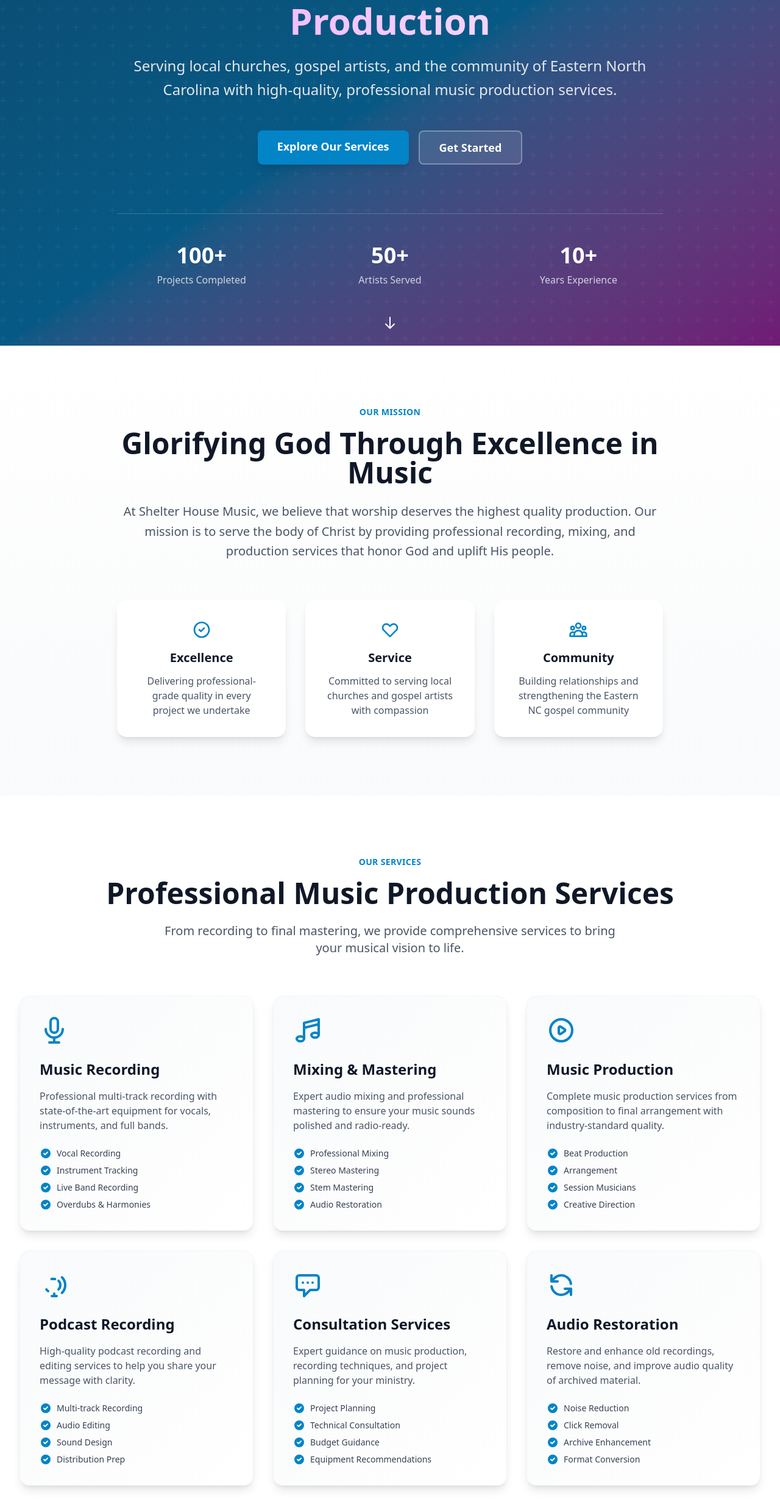
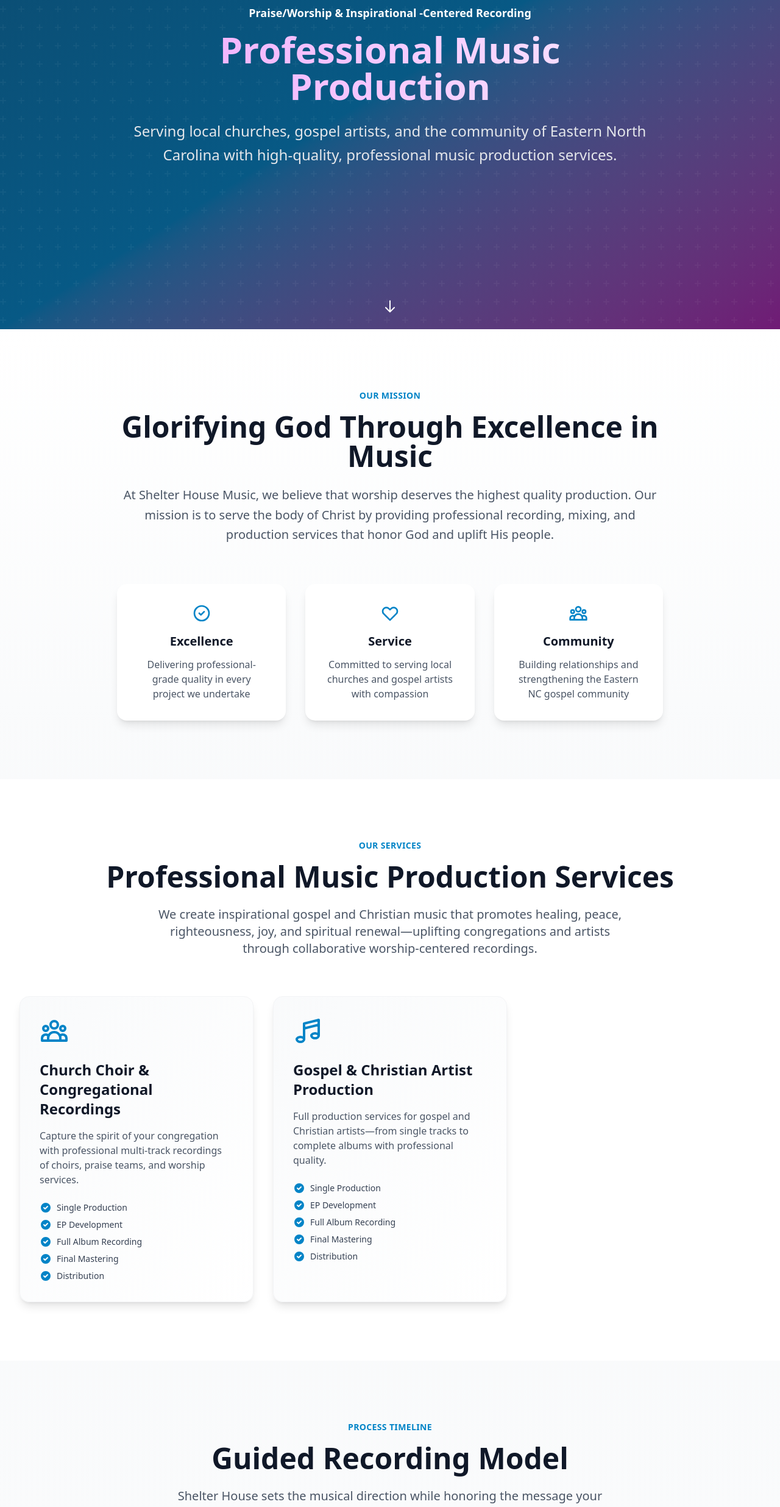
Before and after one commit to Panthers217/Shelter-House-Music-Landing-Page, a React (Vite) app in the folder shm-landing/: page / in a window 1280 px wide. Shown: the part 260-2732 px from the top of the page at 61% size. Built offline with nearby package versions, Linux system fonts and the light colour scheme.

Commit message:
feat: add project overview and update components with new content and structure

```diff
--- a/shm-landing/src/App.jsx
+++ b/shm-landing/src/App.jsx
@@ -20,9 +20,9 @@
         <Services />
         <Process />
         <FeaturedWork />
-        <DonationModel />
-        <Testimonials />
-        <Resources />
+        {/* <DonationModel /> */}
+        {/* <Testimonials />
+        <Resources /> */}
         <Contact />
       </main>
       <Footer />
--- a/shm-landing/src/components/Contact.jsx
+++ b/shm-landing/src/components/Contact.jsx
@@ -35,8 +35,8 @@
         </svg>
       ),
       title: "Phone",
-      content: "(252) 555-0123",
-      link: "tel:+12525550123"
+      content: "(252) 364-,8303"
+      // link: "tel:+12525550123"
     },
     {
       icon: (
@@ -56,19 +56,19 @@
         </svg>
       ),
       title: "Location",
-      content: "Greenville, NC 27858",
+      content: "Jacksonville, NC 28540",
       link: null
     },
-    {
-      icon: (
-        <svg className="w-6 h-6" fill="none" viewBox="0 0 24 24" stroke="currentColor">
-          <path strokeLinecap="round" strokeLinejoin="round" strokeWidth={2} d="M12 8v4l3 3m6-3a9 9 0 11-18 0 9 9 0 0118 0z" />
-        </svg>
-      ),
-      title: "Hours",
-      content: "Mon-Fri: 9AM-6PM",
-      link: null
-    }
+    // {
+    //    icon: (
+    //      <svg className="w-6 h-6" fill="none" viewBox="0 0 24 24" stroke="currentColor">
+    //        <path strokeLinecap="round" strokeLinejoin="round" strokeWidth={2} d="M12 8v4l3 3m6-3a9 9 0 11-18 0 9 9 0 0118 0z" />
+    //      </svg>
+    //    ),
+    //   title: "Hours",
+    //   content: "Mon-Fri: 9AM-6PM",
+    //   link: null
+    // }
   ];
 
   return (
@@ -91,14 +91,14 @@
         </p>
       </motion.div>
 
-      <div className="grid lg:grid-cols-2 gap-12 max-w-6xl mx-auto">
+      <div className="max-w-4xl mx-auto">
         {/* Contact Form */}
         <motion.div
           initial={{ opacity: 0, x: -40 }}
           animate={isInView ? { opacity: 1, x: 0 } : {}}
           transition={{ duration: 0.6, delay: 0.2 }}
         >
-          <form onSubmit={handleSubmit} className="bg-white p-8 rounded-2xl shadow-lg">
+          {/* <form onSubmit={handleSubmit} className="bg-white p-8 rounded-2xl shadow-lg">
             <div className="space-y-6">
               <div>
                 <label htmlFor="name" className="block text-sm font-semibold text-gray-700 mb-2">
@@ -189,13 +189,13 @@
                 Send Message
               </button>
             </div>
-          </form>
+          </form> */}
         </motion.div>
 
         {/* Contact Information */}
         <motion.div
-          initial={{ opacity: 0, x: 40 }}
-          animate={isInView ? { opacity: 1, x: 0 } : {}}
+          initial={{ opacity: 0, y: 40 }}
+          animate={isInView ? { opacity: 1, y: 0 } : {}}
           transition={{ duration: 0.6, delay: 0.4 }}
           className="space-y-8"
         >
@@ -237,7 +237,7 @@
           </div>
 
           {/* Social Media */}
-          <motion.div
+          {/* <motion.div
             initial={{ opacity: 0, y: 20 }}
             animate={isInView ? { opacity: 1, y: 0 } : {}}
             transition={{ duration: 0.6, delay: 0.9 }}
@@ -263,7 +263,7 @@
                 </a>
               ))}
             </div>
-          </motion.div>
+          </motion.div> */}
         </motion.div>
       </div>
     </section>
--- a/shm-landing/src/components/FeaturedWork.jsx
+++ b/shm-landing/src/components/FeaturedWork.jsx
@@ -85,7 +85,7 @@
       </motion.div>
 
       {/* Category Filter */}
-      <motion.div
+      {/* <motion.div
         initial={{ opacity: 0, y: 20 }}
         animate={isInView ? { opacity: 1, y: 0 } : {}}
         transition={{ duration: 0.6, delay: 0.2 }}
@@ -104,7 +104,7 @@
             {category}
           </button>
         ))}
-      </motion.div>
+      </motion.div> */}
 
       {/* Projects Grid */}
       <div className="grid md:grid-cols-2 lg:grid-cols-3 gap-8">
@@ -138,7 +138,7 @@
         ))}
       </div>
 
-      <motion.div
+      {/* <motion.div
         initial={{ opacity: 0, y: 20 }}
         animate={isInView ? { opacity: 1, y: 0 } : {}}
         transition={{ duration: 0.6, delay: 0.8 }}
@@ -148,7 +148,7 @@
         <a href="#contact" className="btn-primary text-lg">
           Start Your Project
         </a>
-      </motion.div>
+      </motion.div> */}
     </section>
   );
 };
--- a/shm-landing/src/components/Hero.jsx
+++ b/shm-landing/src/components/Hero.jsx
@@ -31,7 +31,9 @@
             transition={{ duration: 0.6, delay: 0.2 }}
             className="heading-1 text-white mb-6"
           >
-            Elevating Worship Through
+            <h1 className="mb-4 text-lg">
+           Praise/Worship & Inspirational -Centered Recording
+            </h1>
             <span className="block text-transparent bg-clip-text bg-gradient-to-r from-accent-300 to-accent-100">
               Professional Music Production
             </span>
@@ -48,41 +50,7 @@
             with high-quality, professional music production services.
           </motion.p>
 
-          {/* CTA Buttons */}
-          <motion.div
-            initial={{ opacity: 0, y: 20 }}
-            animate={{ opacity: 1, y: 0 }}
-            transition={{ duration: 0.6, delay: 0.6 }}
-            className="flex flex-col sm:flex-row gap-4 justify-center"
-          >
-            <a href="#services" className="btn-primary text-lg">
-              Explore Our Services
-            </a>
-            <a href="#contact" className="bg-white/10 backdrop-blur-sm hover:bg-white/20 text-white font-semibold py-3 px-8 rounded-lg border-2 border-white/30 transition-all duration-300 transform hover:-translate-y-0.5 text-lg">
-              Get Started
-            </a>
-          </motion.div>
 
-          {/* Stats */}
-          <motion.div
-            initial={{ opacity: 0, y: 40 }}
-            animate={{ opacity: 1, y: 0 }}
-            transition={{ duration: 0.8, delay: 0.8 }}
-            className="grid grid-cols-3 gap-8 mt-20 pt-12 border-t border-white/20"
-          >
-            <div>
-              <div className="text-4xl font-bold text-white mb-2">100+</div>
-              <div className="text-gray-300">Projects Completed</div>
-            </div>
-            <div>
-              <div className="text-4xl font-bold text-white mb-2">50+</div>
-              <div className="text-gray-300">Artists Served</div>
-            </div>
-            <div>
-              <div className="text-4xl font-bold text-white mb-2">10+</div>
-              <div className="text-gray-300">Years Experience</div>
-            </div>
-          </motion.div>
         </div>
       </div>
 
--- a/shm-landing/src/components/Process.jsx
+++ b/shm-landing/src/components/Process.jsx
@@ -9,28 +9,29 @@
   const steps = [
     {
       number: "01",
-      title: "Initial Consultation",
-      description: "We start with a conversation to understand your vision, goals, and specific needs for your project.",
+      title: "Vision Alignment",
+      description: "We introduce the Shelter House Music sound and creative vision, then align it with your message, purpose, and musical direction—whether you're an artist or a church.",
       icon: (
         <svg className="w-8 h-8" fill="none" viewBox="0 0 24 24" stroke="currentColor">
-          <path strokeLinecap="round" strokeLinejoin="round" strokeWidth={2} d="M8 12h.01M12 12h.01M16 12h.01M21 12c0 4.418-4.03 8-9 8a9.863 9.863 0 01-4.255-.949L3 20l1.395-3.72C3.512 15.042 3 13.574 3 12c0-4.418 4.03-8 9-8s9 3.582 9 8z" />
+          <path strokeLinecap="round" strokeLinejoin="round" strokeWidth={2} d="M15 12a3 3 0 11-6 0 3 3 0 016 0z" />
+          <path strokeLinecap="round" strokeLinejoin="round" strokeWidth={2} d="M2.458 12C3.732 7.943 7.523 5 12 5c4.478 0 8.268 2.943 9.542 7-1.274 4.057-5.064 7-9.542 7-4.477 0-8.268-2.943-9.542-7z" />
         </svg>
       )
     },
     {
       number: "02",
-      title: "Planning & Preparation",
-      description: "Together we create a detailed plan, timeline, and prepare all necessary materials and arrangements.",
+      title: "Arrangement & Musical Direction",
+      description: "Shelter House shapes the music, arrangements, and vocal flow using our established style, crafted to support expressive vocals, choirs, and worship-driven performances.",
       icon: (
         <svg className="w-8 h-8" fill="none" viewBox="0 0 24 24" stroke="currentColor">
-          <path strokeLinecap="round" strokeLinejoin="round" strokeWidth={2} d="M9 5H7a2 2 0 00-2 2v12a2 2 0 002 2h10a2 2 0 002-2V7a2 2 0 00-2-2h-2M9 5a2 2 0 002 2h2a2 2 0 002-2M9 5a2 2 0 012-2h2a2 2 0 012 2m-3 7h3m-3 4h3m-6-4h.01M9 16h.01" />
+          <path strokeLinecap="round" strokeLinejoin="round" strokeWidth={2} d="M9 19V6l12-3v13M9 19c0 1.105-1.343 2-3 2s-3-.895-3-2 1.343-2 3-2 3 .895 3 2zm12-3c0 1.105-1.343 2-3 2s-3-.895-3-2 1.343-2 3-2 3 .895 3 2zM9 10l12-3" />
         </svg>
       )
     },
     {
       number: "03",
-      title: "Recording Session",
-      description: "Professional recording in our studio with experienced engineers capturing the best possible sound.",
+      title: "Guided Recording Sessions",
+      description: "We lead calm, focused recording sessions with clear direction and structure, creating an environment that captures authentic performances with confidence and clarity.",
       icon: (
         <svg className="w-8 h-8" fill="none" viewBox="0 0 24 24" stroke="currentColor">
           <path strokeLinecap="round" strokeLinejoin="round" strokeWidth={2} d="M19 11a7 7 0 01-7 7m0 0a7 7 0 01-7-7m7 7v4m0 0H8m4 0h4m-4-8a3 3 0 01-3-3V5a3 3 0 116 0v6a3 3 0 01-3 3z" />
@@ -39,8 +40,8 @@
     },
     {
       number: "04",
-      title: "Mixing & Production",
-      description: "Our team expertly mixes your tracks, balancing levels, applying effects, and creating the perfect sound.",
+      title: "Professional Production",
+      description: "All editing, mixing, and mastering are completed to a consistent Shelter House standard, delivering warmth, balance, and professional polish across every project.",
       icon: (
         <svg className="w-8 h-8" fill="none" viewBox="0 0 24 24" stroke="currentColor">
           <path strokeLinecap="round" strokeLinejoin="round" strokeWidth={2} d="M12 6V4m0 2a2 2 0 100 4m0-4a2 2 0 110 4m-6 8a2 2 0 100-4m0 4a2 2 0 110-4m0 4v2m0-6V4m6 6v10m6-2a2 2 0 100-4m0 4a2 2 0 110-4m0 4v2m0-6V4" />
@@ -49,21 +50,11 @@
     },
     {
       number: "05",
-      title: "Review & Revisions",
-      description: "You review the mix and we make any necessary adjustments to ensure it meets your expectations.",
+      title: "Release & Impact",
+      description: "Final recordings are prepared for release, with donation-based distribution to help extend reach, support ministry goals, or grow an artist's audience.",
       icon: (
         <svg className="w-8 h-8" fill="none" viewBox="0 0 24 24" stroke="currentColor">
-          <path strokeLinecap="round" strokeLinejoin="round" strokeWidth={2} d="M9 12l2 2 4-4m6 2a9 9 0 11-18 0 9 9 0 0118 0z" />
-        </svg>
-      )
-    },
-    {
-      number: "06",
-      title: "Final Mastering & Delivery",
-      description: "Professional mastering followed by delivery of your final tracks in your preferred format.",
-      icon: (
-        <svg className="w-8 h-8" fill="none" viewBox="0 0 24 24" stroke="currentColor">
-          <path strokeLinecap="round" strokeLinejoin="round" strokeWidth={2} d="M5 3v4M3 5h4M6 17v4m-2-2h4m5-16l2.286 6.857L21 12l-5.714 2.143L13 21l-2.286-6.857L5 12l5.714-2.143L13 3z" />
+          <path strokeLinecap="round" strokeLinejoin="round" strokeWidth={2} d="M21 12a9 9 0 01-9 9m9-9a9 9 0 00-9-9m9 9H3m9 9a9 9 0 01-9-9m9 9c1.657 0 3-4.03 3-9s-1.343-9-3-9m0 18c-1.657 0-3-4.03-3-9s1.343-9 3-9m-9 9a9 9 0 019-9" />
         </svg>
       )
     }
@@ -79,13 +70,13 @@
         className="text-center mb-16"
       >
         <span className="text-primary-600 font-semibold text-sm uppercase tracking-wide">
-          Our Process
+          Process Timeline
         </span>
         <h2 className="heading-2 mt-4 mb-6 text-gray-900">
-          From Vision to Reality
+          Guided Recording Model
         </h2>
         <p className="text-xl text-gray-600 max-w-3xl mx-auto">
-          Our streamlined process ensures that your project is handled with care and professionalism at every step.
+          Shelter House sets the musical direction while honoring the message your ministry wants to communicate.
         </p>
       </motion.div>
 
@@ -134,20 +125,7 @@
         </div>
       </div>
 
-      <motion.div
-        initial={{ opacity: 0, y: 20 }}
-        animate={isInView ? { opacity: 1, y: 0 } : {}}
-        transition={{ duration: 0.6, delay: 1 }}
-        className="text-center mt-16 bg-primary-50 p-8 rounded-2xl"
-      >
-        <h3 className="text-2xl font-bold text-gray-900 mb-4">Ready to Get Started?</h3>
-        <p className="text-gray-600 mb-6 max-w-2xl mx-auto">
-          Let's discuss your project and create something amazing together. Reach out for a free consultation.
-        </p>
-        <a href="#contact" className="btn-primary text-lg">
-          Schedule a Consultation
-        </a>
-      </motion.div>
+
     </section>
   );
 };
--- a/shm-landing/src/components/Services.jsx
+++ b/shm-landing/src/components/Services.jsx
@@ -8,66 +8,55 @@
 
   const services = [
     {
-      title: "Music Recording",
-      description: "Professional multi-track recording with state-of-the-art equipment for vocals, instruments, and full bands.",
+      title: "Church Choir & Congregational Recordings",
+      description: "Capture the spirit of your congregation with professional multi-track recordings of choirs, praise teams, and worship services.",
       icon: (
         <svg className="w-12 h-12" fill="none" viewBox="0 0 24 24" stroke="currentColor">
-          <path strokeLinecap="round" strokeLinejoin="round" strokeWidth={2} d="M19 11a7 7 0 01-7 7m0 0a7 7 0 01-7-7m7 7v4m0 0H8m4 0h4m-4-8a3 3 0 01-3-3V5a3 3 0 116 0v6a3 3 0 01-3 3z" />
+          <path strokeLinecap="round" strokeLinejoin="round" strokeWidth={2} d="M17 20h5v-2a3 3 0 00-5.356-1.857M17 20H7m10 0v-2c0-.656-.126-1.283-.356-1.857M7 20H2v-2a3 3 0 015.356-1.857M7 20v-2c0-.656.126-1.283.356-1.857m0 0a5.002 5.002 0 019.288 0M15 7a3 3 0 11-6 0 3 3 0 016 0zm6 3a2 2 0 11-4 0 2 2 0 014 0zM7 10a2 2 0 11-4 0 2 2 0 014 0z" />
         </svg>
       ),
-      features: ["Vocal Recording", "Instrument Tracking", "Live Band Recording", "Overdubs & Harmonies"]
+      features: ["Single Production", "EP Development", "Full Album Recording", "Final Mastering", "Distribution"]
     },
     {
-      title: "Mixing & Mastering",
-      description: "Expert audio mixing and professional mastering to ensure your music sounds polished and radio-ready.",
+      title: "Gospel & Christian Artist Production",
+      description: "Full production services for gospel and Christian artists—from single tracks to complete albums with professional quality.",
       icon: (
         <svg className="w-12 h-12" fill="none" viewBox="0 0 24 24" stroke="currentColor">
           <path strokeLinecap="round" strokeLinejoin="round" strokeWidth={2} d="M9 19V6l12-3v13M9 19c0 1.105-1.343 2-3 2s-3-.895-3-2 1.343-2 3-2 3 .895 3 2zm12-3c0 1.105-1.343 2-3 2s-3-.895-3-2 1.343-2 3-2 3 .895 3 2zM9 10l12-3" />
         </svg>
       ),
-      features: ["Professional Mixing", "Stereo Mastering", "Stem Mastering", "Audio Restoration"]
+      features: ["Single Production", "EP Development", "Full Album Recording", "Final Mastering", "Distribution"]
     },
-    {
-      title: "Music Production",
-      description: "Complete music production services from composition to final arrangement with industry-standard quality.",
-      icon: (
-        <svg className="w-12 h-12" fill="none" viewBox="0 0 24 24" stroke="currentColor">
-          <path strokeLinecap="round" strokeLinejoin="round" strokeWidth={2} d="M14.752 11.168l-3.197-2.132A1 1 0 0010 9.87v4.263a1 1 0 001.555.832l3.197-2.132a1 1 0 000-1.664z" />
-          <path strokeLinecap="round" strokeLinejoin="round" strokeWidth={2} d="M21 12a9 9 0 11-18 0 9 9 0 0118 0z" />
-        </svg>
-      ),
-      features: ["Beat Production", "Arrangement", "Session Musicians", "Creative Direction"]
-    },
-    {
-      title: "Podcast Recording",
-      description: "High-quality podcast recording and editing services to help you share your message with clarity.",
-      icon: (
-        <svg className="w-12 h-12" fill="none" viewBox="0 0 24 24" stroke="currentColor">
-          <path strokeLinecap="round" strokeLinejoin="round" strokeWidth={2} d="M15.536 8.464a5 5 0 010 7.072m2.828-9.9a9 9 0 010 12.728M5.586 15.536a5 5 0 001.414 1.414m2.828-9.9a9 9 0 012.828 0M12 19v2m0 0h-2m2 0h2" />
-        </svg>
-      ),
-      features: ["Multi-track Recording", "Audio Editing", "Sound Design", "Distribution Prep"]
-    },
-    {
-      title: "Consultation Services",
-      description: "Expert guidance on music production, recording techniques, and project planning for your ministry.",
-      icon: (
-        <svg className="w-12 h-12" fill="none" viewBox="0 0 24 24" stroke="currentColor">
-          <path strokeLinecap="round" strokeLinejoin="round" strokeWidth={2} d="M8 10h.01M12 10h.01M16 10h.01M9 16H5a2 2 0 01-2-2V6a2 2 0 012-2h14a2 2 0 012 2v8a2 2 0 01-2 2h-5l-5 5v-5z" />
-        </svg>
-      ),
-      features: ["Project Planning", "Technical Consultation", "Budget Guidance", "Equipment Recommendations"]
-    },
-    {
-      title: "Audio Restoration",
-      description: "Restore and enhance old recordings, remove noise, and improve audio quality of archived material.",
-      icon: (
-        <svg className="w-12 h-12" fill="none" viewBox="0 0 24 24" stroke="currentColor">
-          <path strokeLinecap="round" strokeLinejoin="round" strokeWidth={2} d="M4 4v5h.582m15.356 2A8.001 8.001 0 004.582 9m0 0H9m11 11v-5h-.581m0 0a8.003 8.003 0 01-15.357-2m15.357 2H15" />
-        </svg>
-      ),
-      features: ["Noise Reduction", "Click Removal", "Archive Enhancement", "Format Conversion"]
-    }
+    // {
+    //   title: "Custom Songwriting Services",
+    //   description: "Original songs crafted specifically for your church themes, special events, or ministry celebrations.",
+    //   icon: (
+    //     <svg className="w-12 h-12" fill="none" viewBox="0 0 24 24" stroke="currentColor">
+    //       <path strokeLinecap="round" strokeLinejoin="round" strokeWidth={2} d="M11 5H6a2 2 0 00-2 2v11a2 2 0 002 2h11a2 2 0 002-2v-5m-1.414-9.414a2 2 0 112.828 2.828L11.828 15H9v-2.828l8.586-8.586z" />
+    //     </svg>
+    //   ),
+    //   features: ["Lyric Writing", "Music Composition", "Theme Songs", "Event-Specific Songs"]
+    // },
+    // {
+    //   title: "Live Session Recording & Post-Production",
+    //   description: "Professional recording of small ensembles and live performances with complete editing, mixing, and mastering services.",
+    //   icon: (
+    //     <svg className="w-12 h-12" fill="none" viewBox="0 0 24 24" stroke="currentColor">
+    //       <path strokeLinecap="round" strokeLinejoin="round" strokeWidth={2} d="M15.536 8.464a5 5 0 010 7.072m2.828-9.9a9 9 0 010 12.728M5.586 15.536a5 5 0 001.414 1.414m2.828-9.9a9 9 0 012.828 0M12 19v2m0 0h-2m2 0h2" />
+    //     </svg>
+    //   ),
+    //   features: ["Live Recording", "Professional Editing", "Mixing Services", "Final Mastering"]
+    // },
+    // {
+    //   title: "Distribution Support",
+    //   description: "Guidance and support for releasing your music through donation-based platforms and digital distribution channels.",
+    //   icon: (
+    //     <svg className="w-12 h-12" fill="none" viewBox="0 0 24 24" stroke="currentColor">
+    //       <path strokeLinecap="round" strokeLinejoin="round" strokeWidth={2} d="M21 12a9 9 0 01-9 9m9-9a9 9 0 00-9-9m9 9H3m9 9a9 9 0 01-9-9m9 9c1.657 0 3-4.03 3-9s-1.343-9-3-9m0 18c-1.657 0-3-4.03-3-9s1.343-9 3-9m-9 9a9 9 0 019-9" />
+    //     </svg>
+    //   ),
+    //   features: ["Platform Setup", "Donation-Based Releases", "Digital Distribution", "Release Strategy"]
+    // }
   ];
 
   return (
@@ -86,7 +75,8 @@
           Professional Music Production Services
         </h2>
         <p className="text-xl text-gray-600 max-w-3xl mx-auto">
-          From recording to final mastering, we provide comprehensive services to bring your musical vision to life.
+          We create inspirational gospel and Christian music that promotes healing, peace, righteousness, joy, and spiritual renewal—uplifting congregations and artists through collaborative worship-centered recordings.
+
         </p>
       </motion.div>
 
@@ -118,16 +108,7 @@
         ))}
       </div>
 
-      <motion.div
-        initial={{ opacity: 0, y: 20 }}
-        animate={isInView ? { opacity: 1, y: 0 } : {}}
-        transition={{ duration: 0.6, delay: 0.8 }}
-        className="text-center mt-16"
-      >
-        <a href="#contact" className="btn-primary text-lg">
-          Request a Quote
-        </a>
-      </motion.div>
+
     </section>
   );
 };
```
Also changed, not shown: 1 other file (tests, documents, lock files or other folders).
